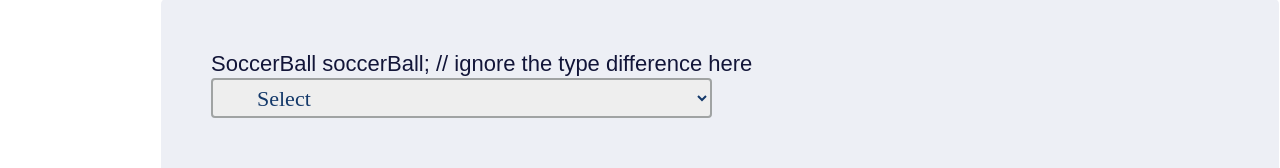
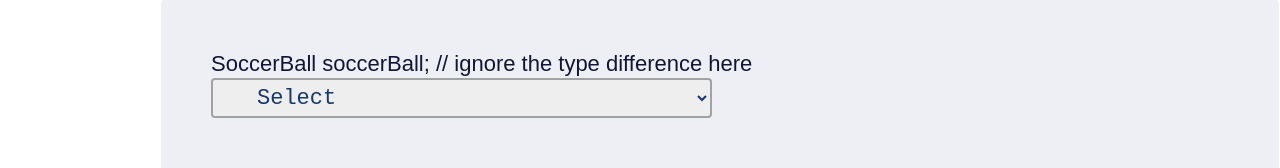
Before and after one commit to uclaacm/parcel-pointers, a React app: page /exercise-3 in a window 1280 px wide. Shown: the part 901-1069 px from the top of the page. Built offline with nearby package versions, Linux system fonts and the light colour scheme; a web font is replaced by a local one.

Commit message:
exercise3_tophalf_5

```diff
--- a/src/styles/Exercise3.scss
+++ b/src/styles/Exercise3.scss
@@ -35,7 +35,7 @@
 	border: 2px solid #A0A3A3;
 	border-radius: 4px;
 	color: #14396A;
-	font-family: 'FreeMono, monospace';
+	font-family: 'Courier New';
     font-size: 22px;
     height: 40px;
     margin-left: 50px;
```
